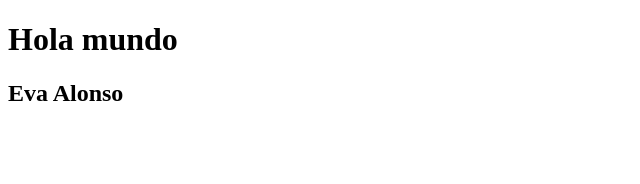
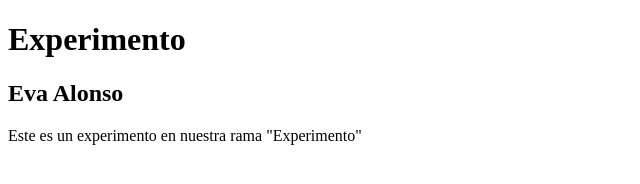
Before and after one commit to EvamAlonso95/cursoGit, a plain HTML site: page index.html in a window 1280 px wide. Shown: the whole page, without its empty margins (0-640 px from the left). Drawn offline with Linux system fonts and the light colour scheme.

Commit message:
Agregamos texto de experimento

```diff
--- a/index.html
+++ b/index.html
@@ -8,10 +8,13 @@
 </head>
 
 <body>
-    <h1>Hola mundo</h1>
+    <h1>Experimento</h1>
     <div class="container">
         <h2>Eva Alonso</h2>
     </div>
+    <footer>
+        <p>Este es un experimento en nuestra rama "Experimento"</p>
+    </footer>
 </body>
 
 </html>
```
